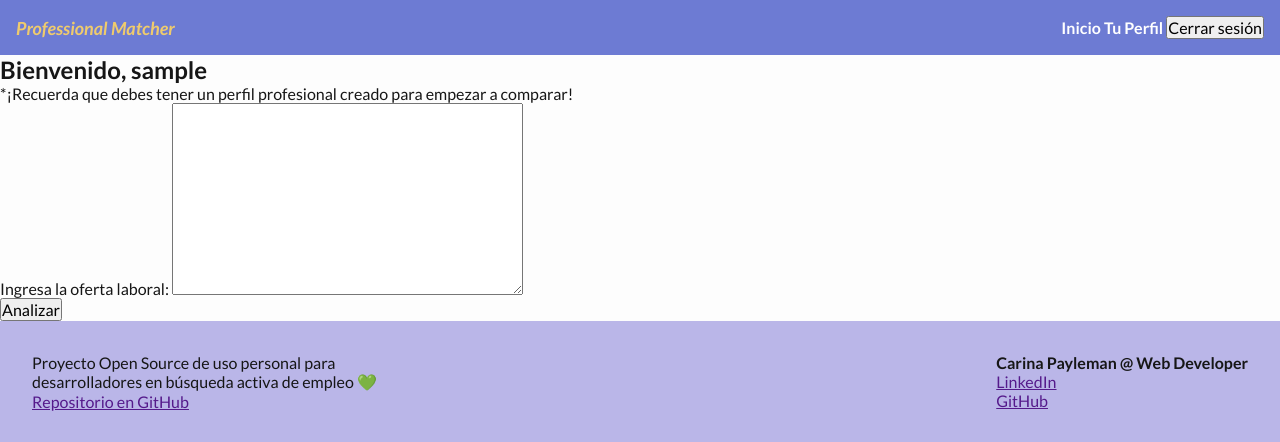
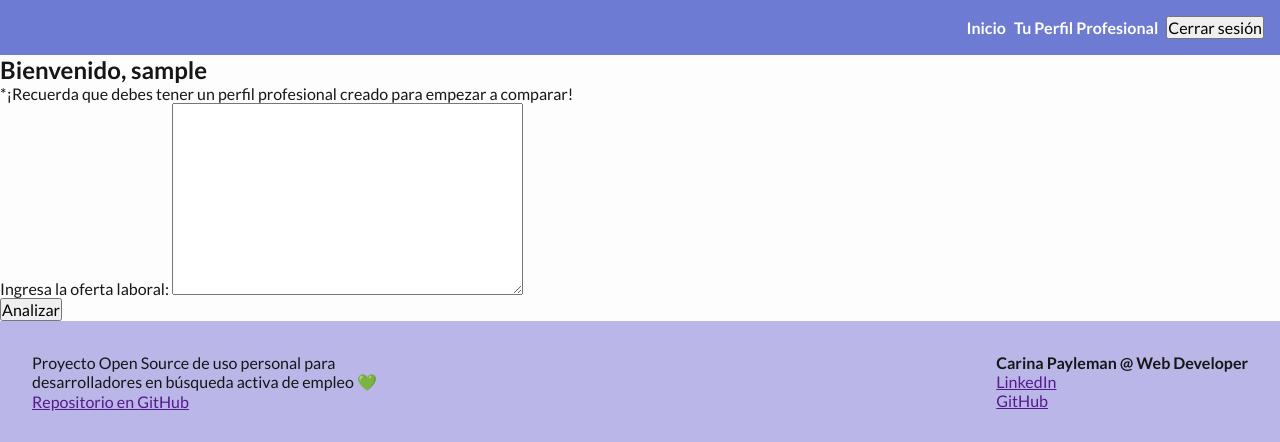
Before and after one commit to PaylemanC/Professional-Matcher, a Django app: page /home/ in a window 1280 px wide. Shown: the top 442 px of the page. Run offline with Django 5.2, Linux system fonts and the light colour scheme; the visitor is signed in with stand-in values (Sample User, id 1); data comes from the database, SQL or seed files in the repository.

Commit message:
Fix navbar structure

```diff
--- a/static/css/style.css
+++ b/static/css/style.css
@@ -64,6 +64,7 @@ nav {
 .navbar__list {
   display: flex;
   justify-content: flex-end;
+  align-items: center;
   gap: 8px;
 }
 
--- a/templates/components/navbar.html
+++ b/templates/components/navbar.html
@@ -1,18 +1,21 @@
 <nav>
-    <a href="{% url 'home' %}" class="navbar__brand">Professional Matcher</a>
-    <ul class="navbar__list">
-        {% if user.is_authenticated %}
+    {% if user.is_authenticated %}
+        <a href="#"></a>
+        <ul class="navbar__list">
+            <li class="navbar__item"><a href="{% url 'home' %}">Inicio</a></li>
+            <li class="navbar__item"><a href="{% url 'profile' %}">Tu Perfil Profesional</a></li>
             <li class="navbar__item">
                 <form action="{% url 'logout' %}" method="post">
                     {% csrf_token %}
-                    <a href="{% url 'home' %}">Inicio</a>
-                    <a href="{% url 'profile' %}">Tu Perfil</a>
-                    <button type="submit">Cerrar sesión</button>
+                    <button type="submit" class="navbar__item">Cerrar sesión</button>
                 </form>
             </li>
-        {% else %}
+        </ul>
+    {% else %}
+        <a href="{% url 'home' %}" class="navbar__brand">Professional Matcher</a>
+        <ul class="navbar__list">
             <li class="navbar__item"><a href="{% url 'login' %}">Iniciar sesión</a></li>
             <li class="navbar__item"><a href="{% url 'register' %}">Registrarse</a></li>
-        {% endif %}
-    </ul>
+        </ul>
+    {% endif %}
 </nav>
```
